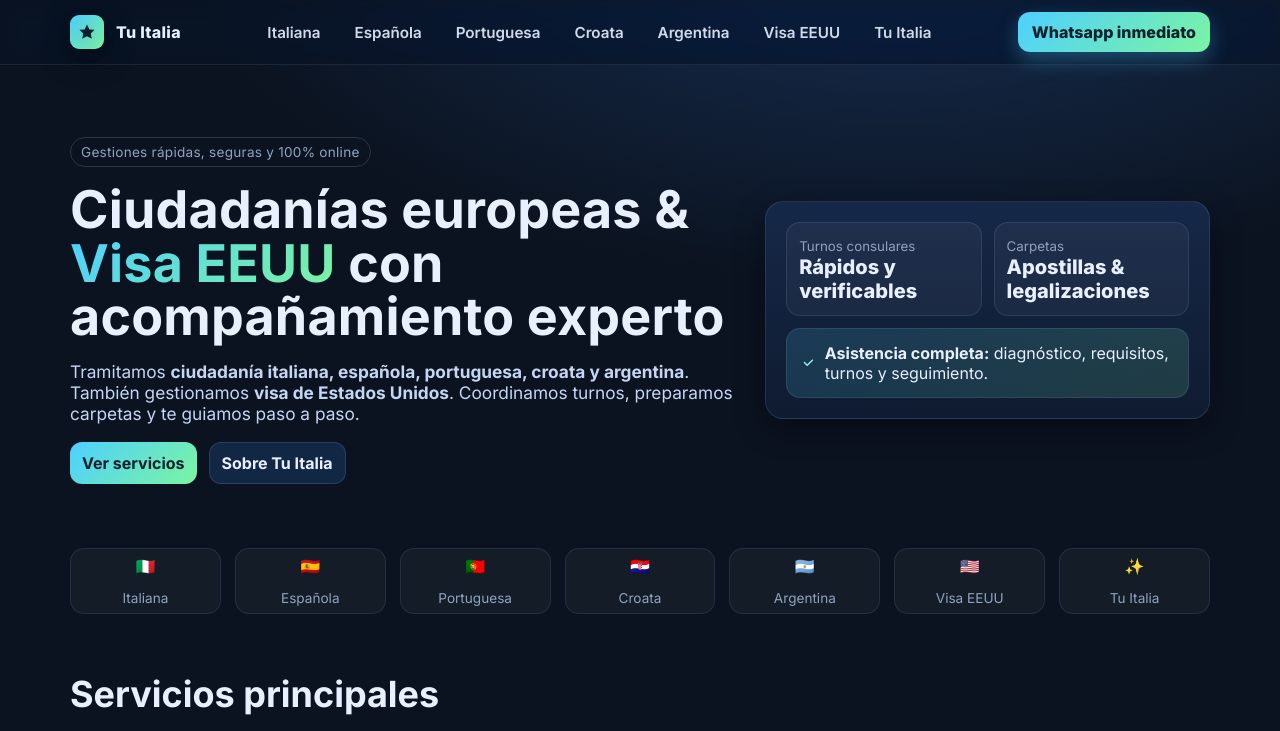
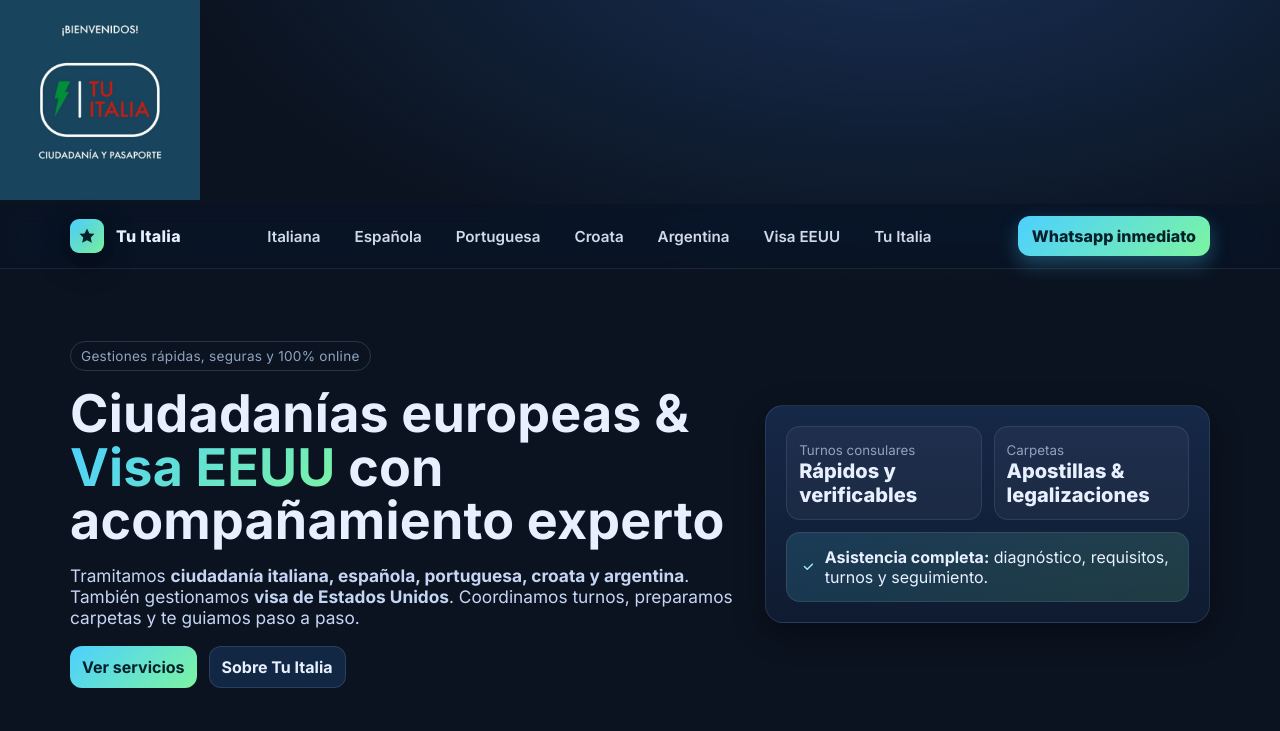
Before and after one commit to ojulieta064-sys/tuitalia.ok, a plain HTML site: page index.html in a window 1280 px wide. Shown: the top 731 px of the page. Drawn offline with Linux system fonts and the light colour scheme.

Commit message:
Update index.html

```diff
--- a/index.html
+++ b/index.html
@@ -3,6 +3,7 @@
 <head>
   <meta charset="utf-8" />
   <meta name="viewport" content="width=device-width, initial-scale=1" />
+  <img src="logo-tuitalia.png" alt="Logo Tu Italia" width="200">
   <title>Ciudadanías & Visas | Tu Italia</title>
   <meta name="description" content="Gestión de ciudadanías italiana, española, portuguesa, croata, argentina y visa EEUU. Marca: Tu Italia." />
   <link rel="preconnect" href="https://fonts.gstatic.com" crossorigin>
```
